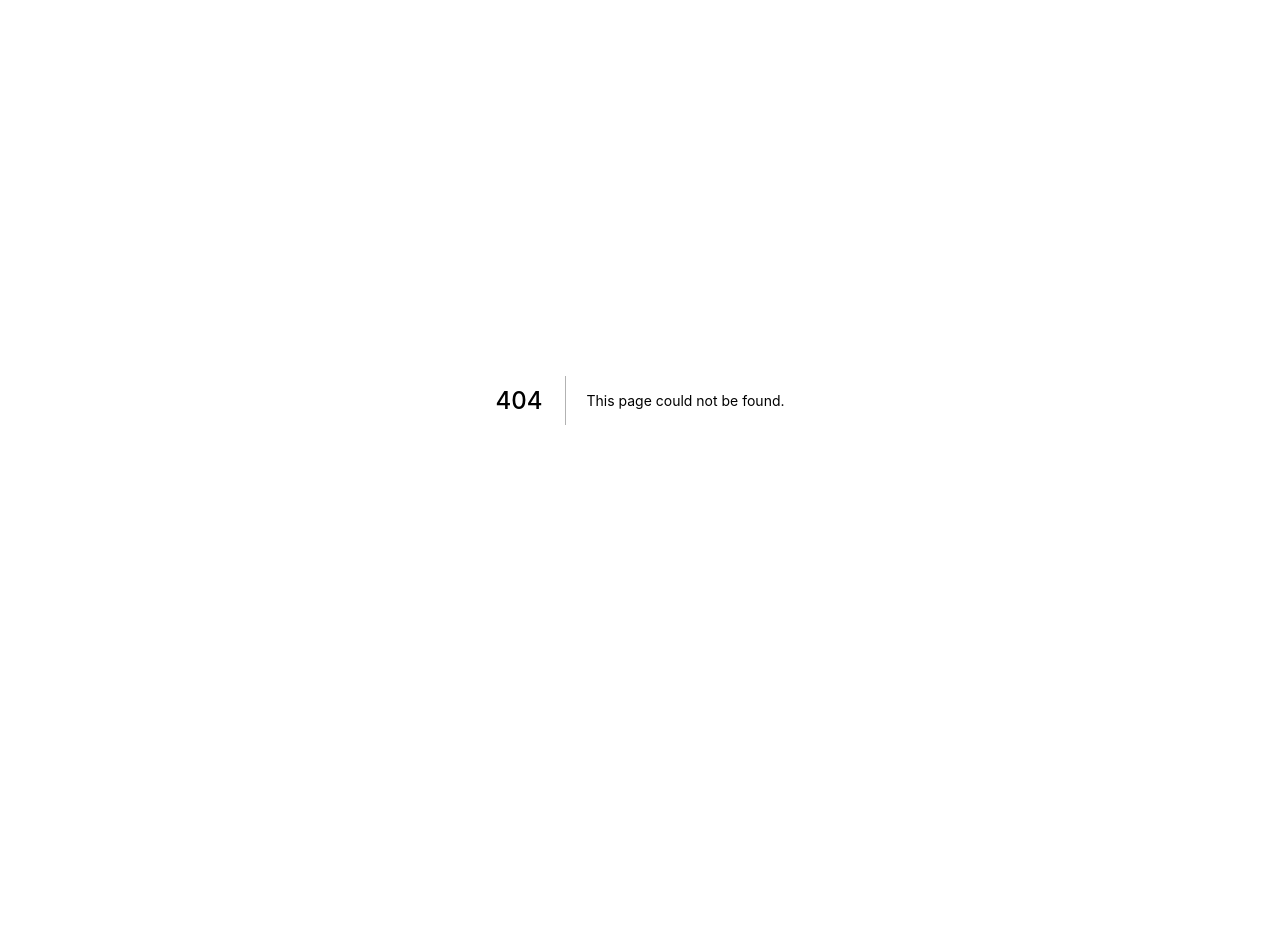
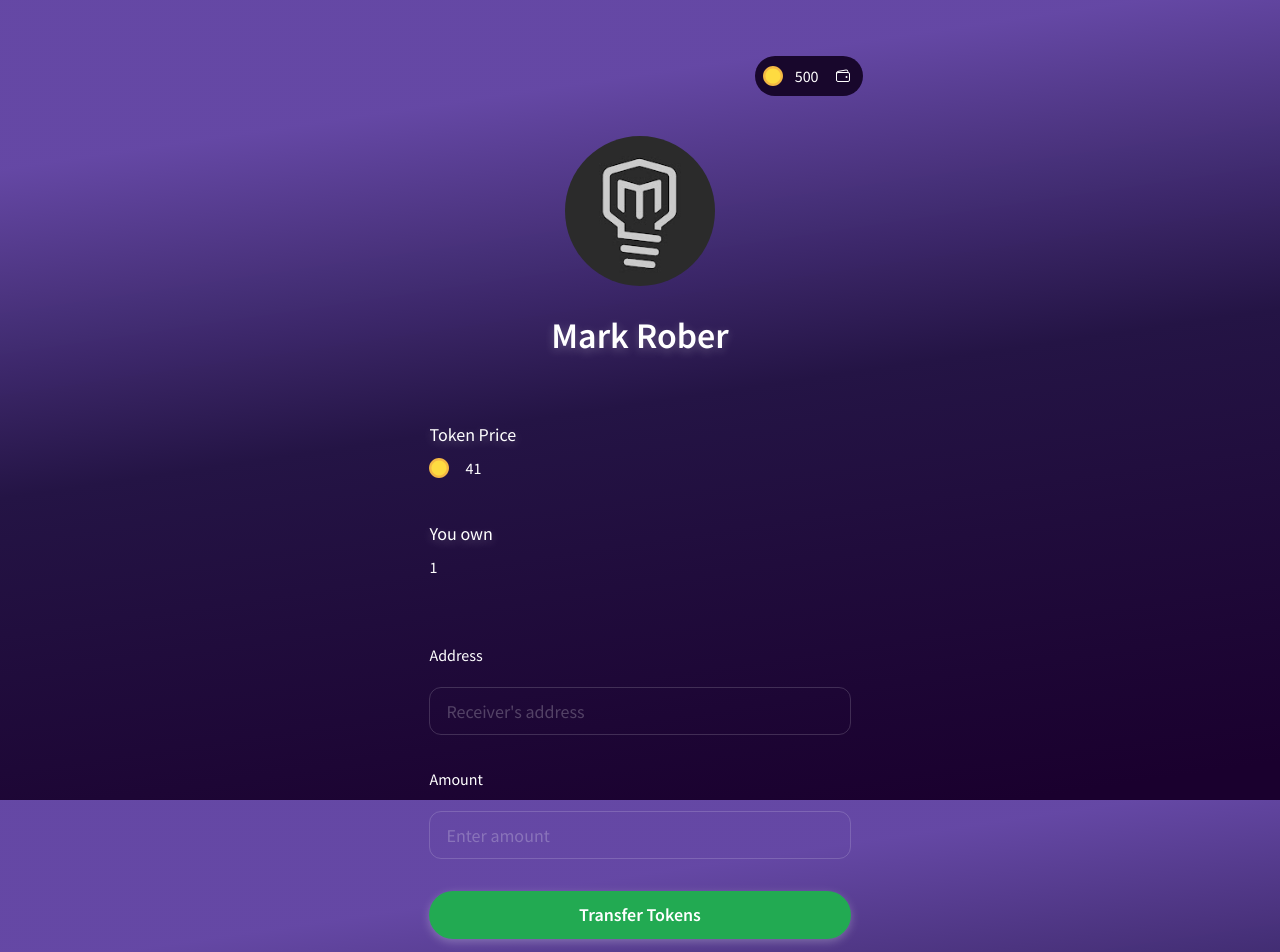
Before and after one commit to marvinkome/tada, a Next.js app: page /wallet/1 in a window 1280 px wide. Before the commit this address had no page. Shown: the top 952 px of the page. Before the commit the page ends 800 px from the top, so only its background shows below. Built offline with nearby package versions, Linux system fonts and the light colour scheme.

Commit message:
design wallet page

```diff
--- /dev/null
+++ b/src/pages/wallet/[token].tsx
@@ -0,0 +1,83 @@
+import React from "react"
+import {
+  Button,
+  chakra,
+  Container,
+  FormControl,
+  FormLabel,
+  Heading,
+  HStack,
+  Image,
+  Input,
+  Text,
+  VStack,
+} from "@chakra-ui/react"
+import { Header } from "components/header"
+import { CoinIcon } from "components/coin-icon"
+
+const TokenPage: React.FC = () => {
+  return (
+    <Container my={[5, 14]}>
+      <Header />
+
+      {/*  body */}
+      <chakra.main my={10} mx={3}>
+        {/* header */}
+        <VStack mb={16} spacing={7}>
+          <Image
+            rounded="full"
+            boxSize="150px"
+            objectFit="cover"
+            src="/mark-rober.jpeg"
+            alt="Mark Rober"
+          />
+
+          <Heading variant="title">Mark Rober</Heading>
+        </VStack>
+
+        {/* token info */}
+        <VStack mb={16} spacing={10} align="stretch">
+          <chakra.div>
+            <Heading mb={2} fontSize="lg" variant="subTitle">
+              Token Price
+            </Heading>
+
+            <HStack>
+              <CoinIcon mr={2} />
+              <Text>41</Text>
+            </HStack>
+          </chakra.div>
+
+          <chakra.div>
+            <Heading mb={2} fontSize="lg" variant="subTitle">
+              You own
+            </Heading>
+
+            <Text>1</Text>
+          </chakra.div>
+        </VStack>
+
+        {/* token actions */}
+        <chakra.form>
+          <VStack spacing={8}>
+            <FormControl id="address">
+              <FormLabel mb={5}>Address</FormLabel>
+              <Input rounded="xl" size="lg" type="text" placeholder="Receiver's address" />
+            </FormControl>
+
+            <FormControl id="amount">
+              <FormLabel mb={5}>Amount</FormLabel>
+              <Input rounded="xl" size="lg" type="number" placeholder="Enter amount" />
+            </FormControl>
+
+            <Button isFullWidth size="lg" variant="primary">
+              Transfer Tokens
+            </Button>
+          </VStack>
+        </chakra.form>
+      </chakra.main>
+    </Container>
+  )
+}
+
+export default TokenPage
```
Also changed, not shown: src/pages/wallet/index.tsx (added, +79 -0 lines).
